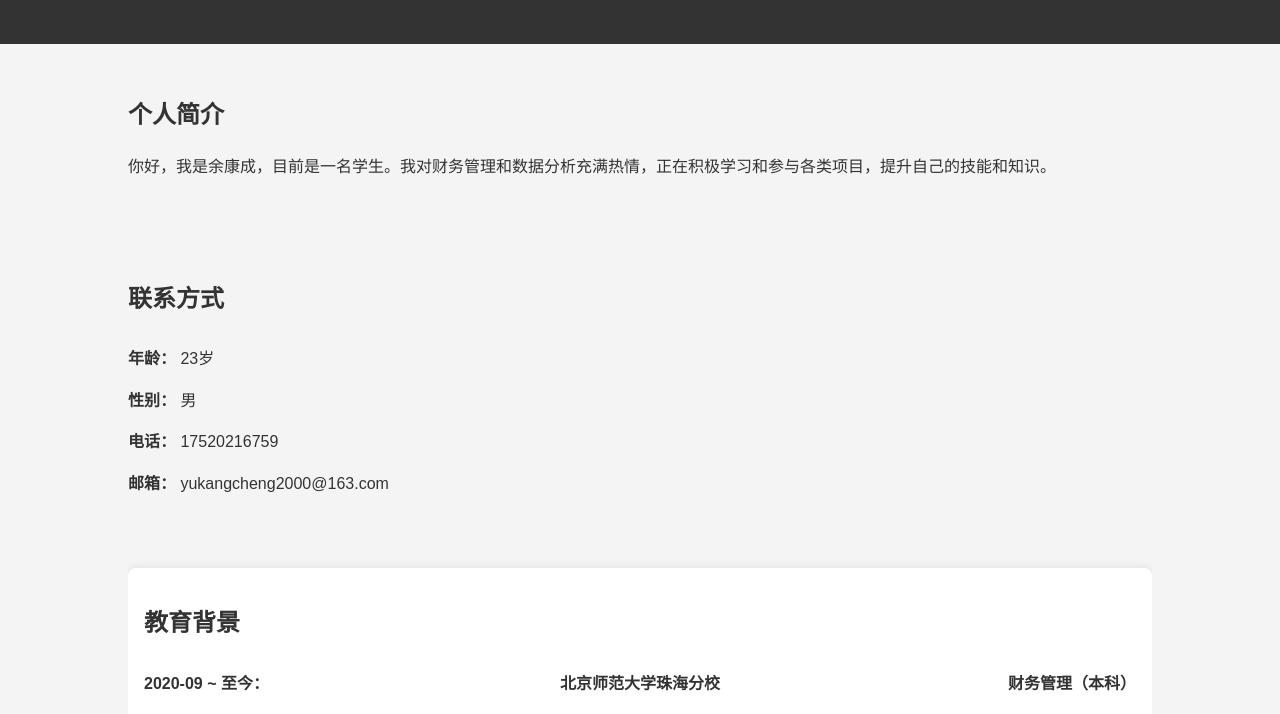
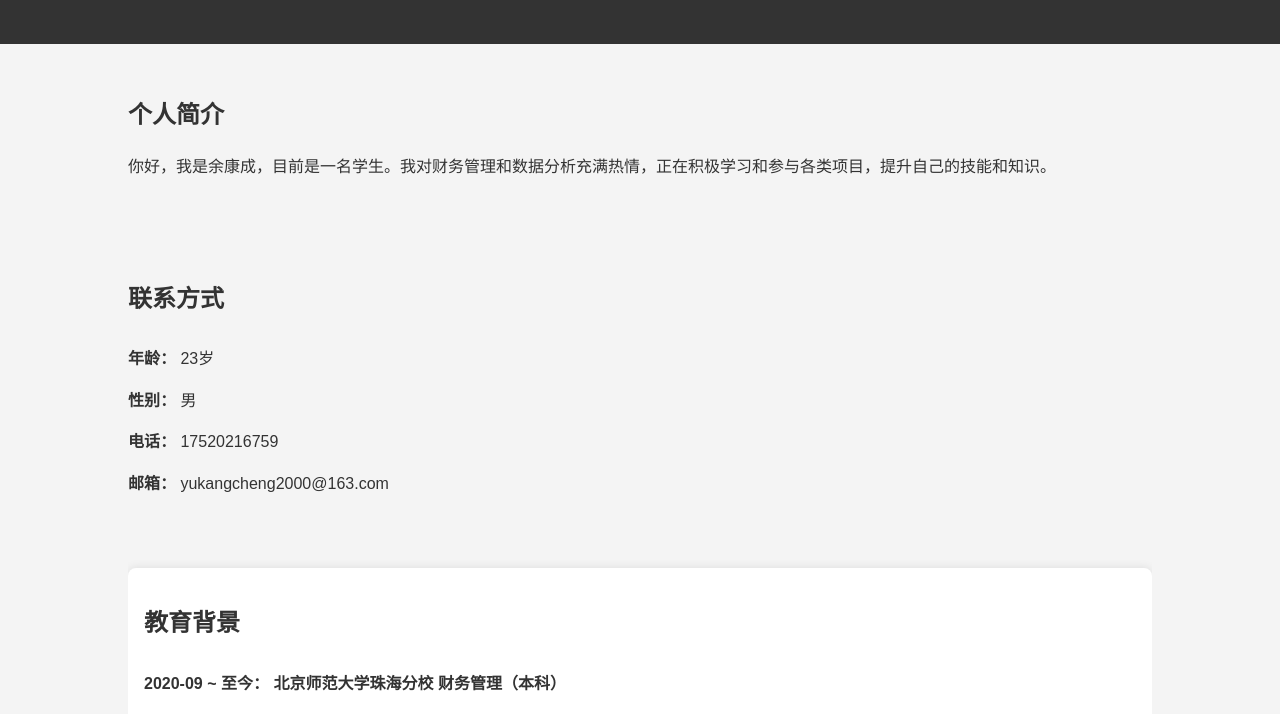
Before and after one commit to kangcheng818/ykk.github.io, a plain HTML site: page index.html in a window 1280 px wide. Shown: the part 82-796 px from the top of the page. Drawn offline with Linux system fonts and the light colour scheme.

Commit message:
Update index.html

```diff
--- a/index.html
+++ b/index.html
@@ -82,22 +82,6 @@
         .contact-form button:hover {
             background: #555;
         }
-        .education-item {
-            display: flex;
-            justify-content: space-between;
-            align-items: center;
-            font-weight: bold;
-        }
-        .education-item span {
-            flex: 1;
-            text-align: center;
-        }
-        .education-item span:first-child {
-            text-align: left;
-        }
-        .education-item span:last-child {
-            text-align: right;
-        }
     </style>
 </head>
 <body>
@@ -121,12 +105,15 @@
         <section id="education" class="education">
             <h2>教育背景</h2>
             <ul>
-                <li class="education-item">
+                   <li class="education-item">
                     <span><strong>2020-09 ~ 至今：</strong></span>
                     <span><strong>北京师范大学珠海分校</strong></span>
                     <span><strong>财务管理（本科）</strong></span>
                 </li>
-                <li>主修课程：初级会计学、中级会计学、企业内部控制与风险管理、财务管理、高级财务管理、管理学、审计学、投资学、税法、税务筹划、西方经济学课程、会计电算化等。</li>
+                    <ul>
+                        <li>主修课程：初级会计学、中级会计学、企业内部控制与风险管理、财务管理、高级财务管理、管理学、审计学、投资学、税法、税务筹划、西方经济学课程、会计电算化等。</li>
+                    </ul>
+                </li>
             </ul>
         </section>
         <section id="experience" class="experience">
@@ -159,3 +146,12 @@
                     <ul>
                         <li>活动统筹：每学年统筹累计完成了4次校级师生“爱心传递 、情系安平 ”的募捐活动 ，并参与筹划募捐活动的物品与宣传等工作，为有需求的同学募捐二手书籍衣物等物资，累计参加师生100余名。</li>
                         <li>商务洽谈：组织参与了”凤凰杯英语竞赛“的赞助费用募集工作，与社会上有意向的教育机构等相关资源方接洽合作，并筹得活动展开所需要的各项钱款、物资等累计2万元。</li>
+                    </ul>
+                </li>
+            </ul>
+        </section>
+        <section id="internship" class="internship">
+            <h2>实习经历</h2>
+            <ul>
+                <li>【数据分析】善于思考，对数据敏感，善于利用Excel等办公软件对数据进行分析并通过数据透视表及常用数据分析法来管理工作。</li>
+                <li>【综合能力】注重细节和准确性，有着严谨的工作态度，具备良好的分析和解决问题的
```
